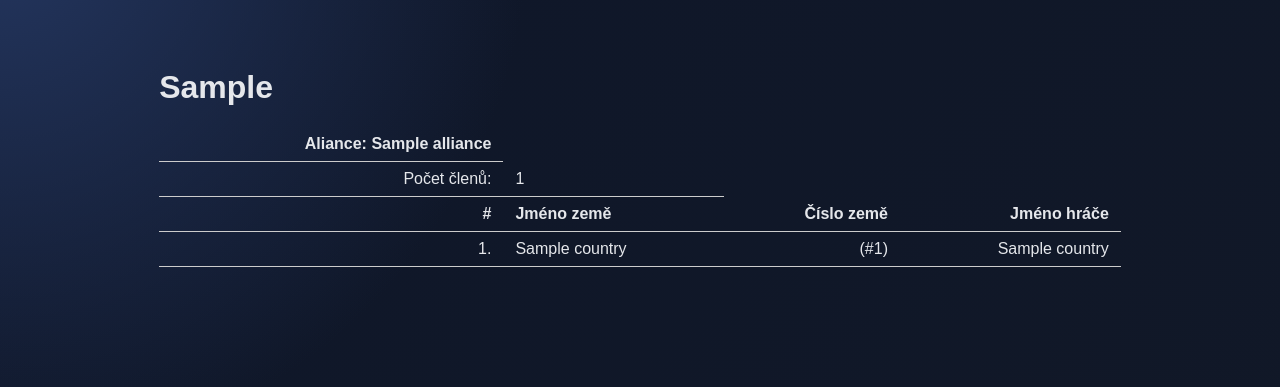
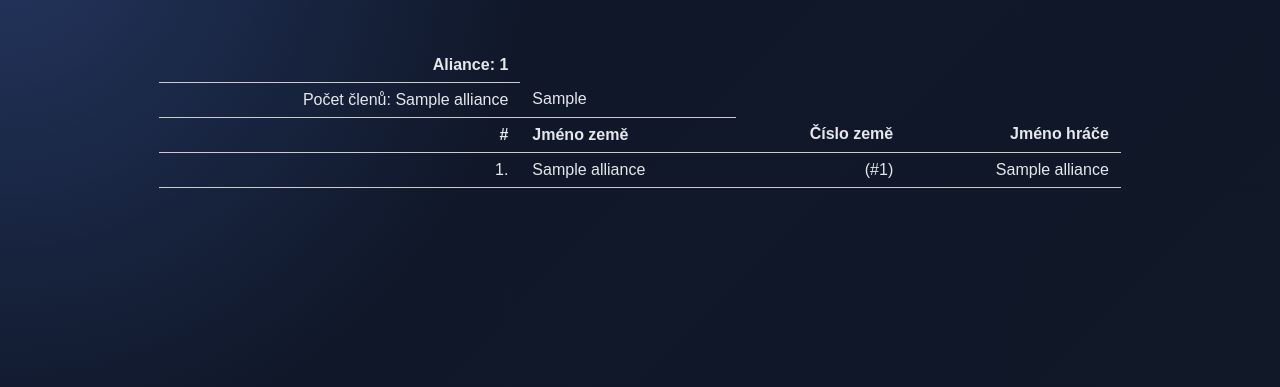
Before and after one commit to Tayger84/Webgame-tracker-tabs, a Flask app: template templates/result.html in a window 1280 px wide. Shown: the part 69-456 px from the top of the page. Run offline with Flask 3, Linux system fonts and the light colour scheme; the template is opened without the code that fills it: most values are stand-ins (such as "Sample title", 1, 10 or a date in 2020).

Commit message:
template modyfied

```diff
--- a/app.py
+++ b/app.py
@@ -42,13 +42,13 @@ def upload():
         alliance_raw_data = load_result.countries_final_data
 
         alliance_final_data = get_data_for_processing(alliance_raw_data)
-        alliance_summary = alliance_summary_data(alliance_final_data)
+        alliance_data = alliance_summary_data(alliance_final_data)
+        print(alliance_data)
 
         return render_template(
                     "result.html",
                     errors=[],
-                    alliance_data=alliance_summary,
-
+                    alliance_data=alliance_data,
                 )
 
 
--- a/data_output/alliance_summary.py
+++ b/data_output/alliance_summary.py
@@ -11,6 +11,6 @@ def alliance_summary_data(countries):
             "player_name": country.identity.player_name,
         })
 
-    extended_data = {alliance_name, country_counter}
+    extended_data = (alliance_name, country_counter)
 
     return country_table, extended_data
--- a/data_services/main_pipeline.py
+++ b/data_services/main_pipeline.py
@@ -45,7 +45,7 @@ def load_main_pipeline(overview_html_data: str, snapshot_html_data: str) -> Load
 
     # all numbers are the same keys translation is in progress
     snapshot_data_after_translation = snapshot_keys_translation(snapshot_data.data.snapshot_data)
-    print(snapshot_data_after_translation)
+
     # time for alliance building
     builded_alliance = alliance_countries_building(overview_data.data, snapshot_data_after_translation)
 
--- a/templates/result.html
+++ b/templates/result.html
@@ -1,20 +1,19 @@
 {% extends "base.html" %}
 
 {% block content %}
-<h1>{{ alliance_data }}</h1>
 
 <table class="data-table">
     <thead>
-        <tr><th>Aliance: {{ alliance_data.alliance_name }}</th></tr>
+        <tr><th>Aliance: {{ alliance_data[1][0] }}</th></tr>
         <tr>
-            <td>Počet členů: </td><td>{{ alliance_data.country_counter }}</td>
+            <td>Počet členů: {{ alliance_data[1][1] }}</td><td>{{ alliance_data.extended_data }}</td>
         </tr>
         <tr>
             <th>#</th><th>Jméno země</th><th>Číslo země</th><th>Jméno hráče</th>
         </tr>
     </thead>
     <tbody>
-        {% for country in alliance_data.country_table %}
+        {% for country in alliance_data[0] %}
         <tr>
             <td>{{ loop.index }}.</td>
             <td>{{ country.country_name }}</td>
```
